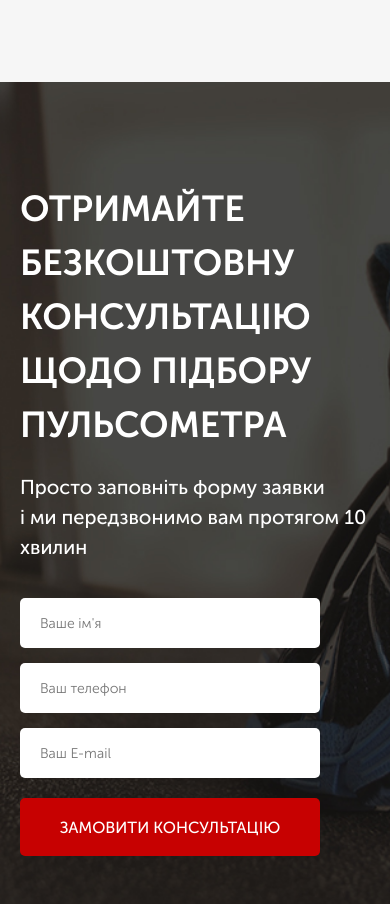
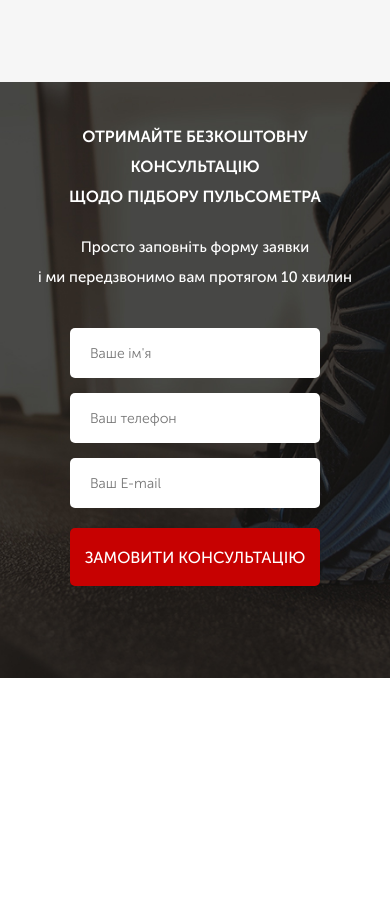
Before and after one commit to HYPER2307/RunSmart, a website: page src/index.html in a window 390 px wide. Shown: the part 1782-2686 px from the top of the page. After the commit the page ends 2460 px from the top, so only its background shows below. Drawn offline with Linux system fonts and the light colour scheme.

Commit message:
mobile adaptitaion for section fith form

```diff
--- a/src/index.html
+++ b/src/index.html
@@ -100,5 +100,6 @@
             </form>
         </div>
     </div>
+    <script src="js/script.js"></script>
 </body>
 </html>
--- a/src/sass/base/_media.scss
+++ b/src/sass/base/_media.scss
@@ -30,6 +30,19 @@
             display: none;
         }
     }
+    .consultation {
+        .title {
+            text-align: center;
+            font-size: 23px;
+        }
+        &__descr {
+            text-align: center;
+            font-size: 17px;
+        }
+        .feed-form {
+            margin: 36px auto 0 auto;
+        }
+    }
 }
 
 @media (max-width: 570px) {
@@ -48,6 +61,21 @@
     }
     .benefits {
         &__item {
+            width: 250px;
+        }
+    }
+    .consultation {
+        .title {
+            text-align: center;
+            font-size: 18px;
+            line-height: 30px;
+        }
+        &__descr {
+            text-align: center;
+            font-size: 15px;
+        }
+        .feed-form {
+            margin: 36px auto 0 auto;
             width: 250px;
         }
     }
@@ -73,6 +101,19 @@
             font-size: 13px;
         }
     }
+    .consultation {
+        padding-top: 40px;
+        min-height: 400px;
+        .title {
+            text-align: center;
+            font-size: 16px;
+            line-height: 30px;
+        }
+        &__descr {
+            text-align: center;
+            font-size: 15px;
+        }
+    }
 }
 
 @media (max-width: 360px) {
@@ -89,4 +130,22 @@
             font-size: 25px;
         }
     }
+    .consultation {
+        padding-top: 40px;
+        min-height: 400px;
+        .title {
+            text-align: center;
+            font-size: 12px;
+            line-height: 30px;
+        }
+        &__descr {
+            text-align: center;
+            font-size: 12px;
+        }
+        .feed-form {
+            input {
+                height: 50px;
+            }
+        }
+    }
 }
```
Also changed, not shown: src/css/style.min.css, src/js/script.js (added).
